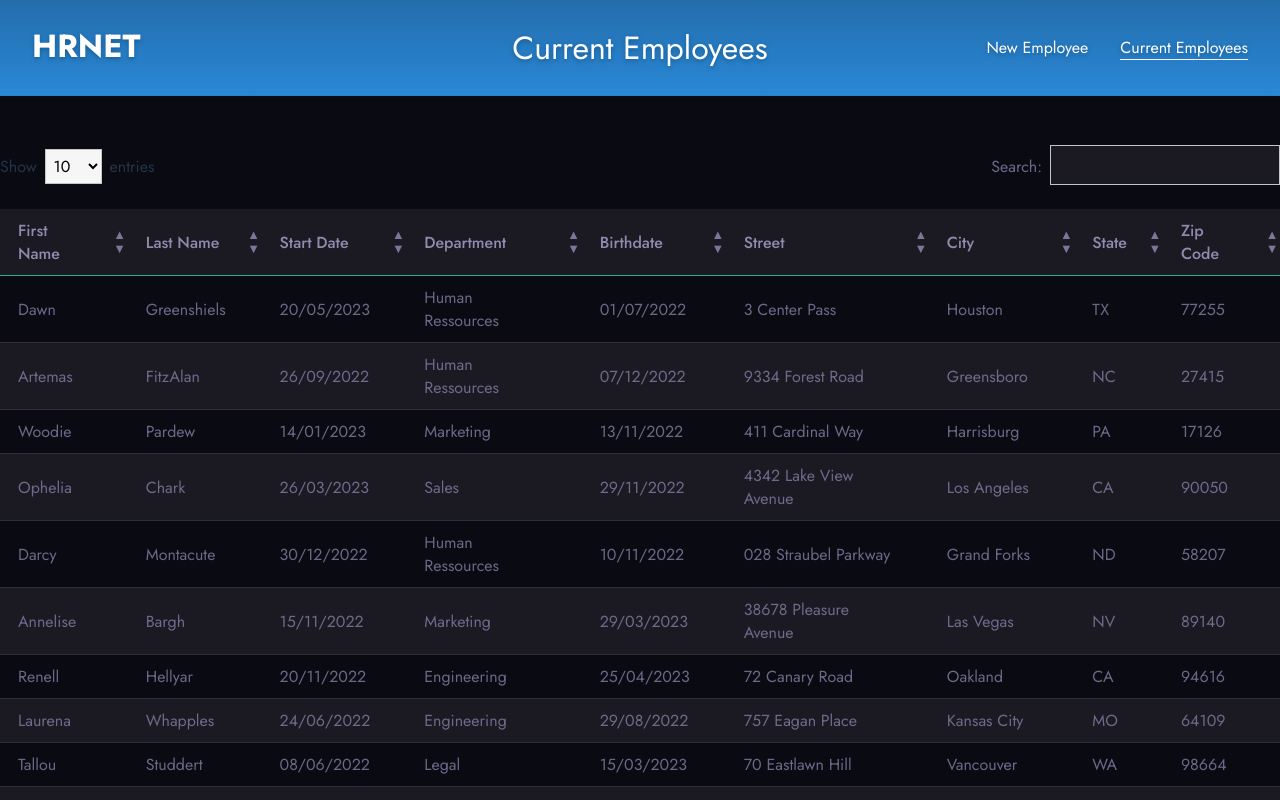
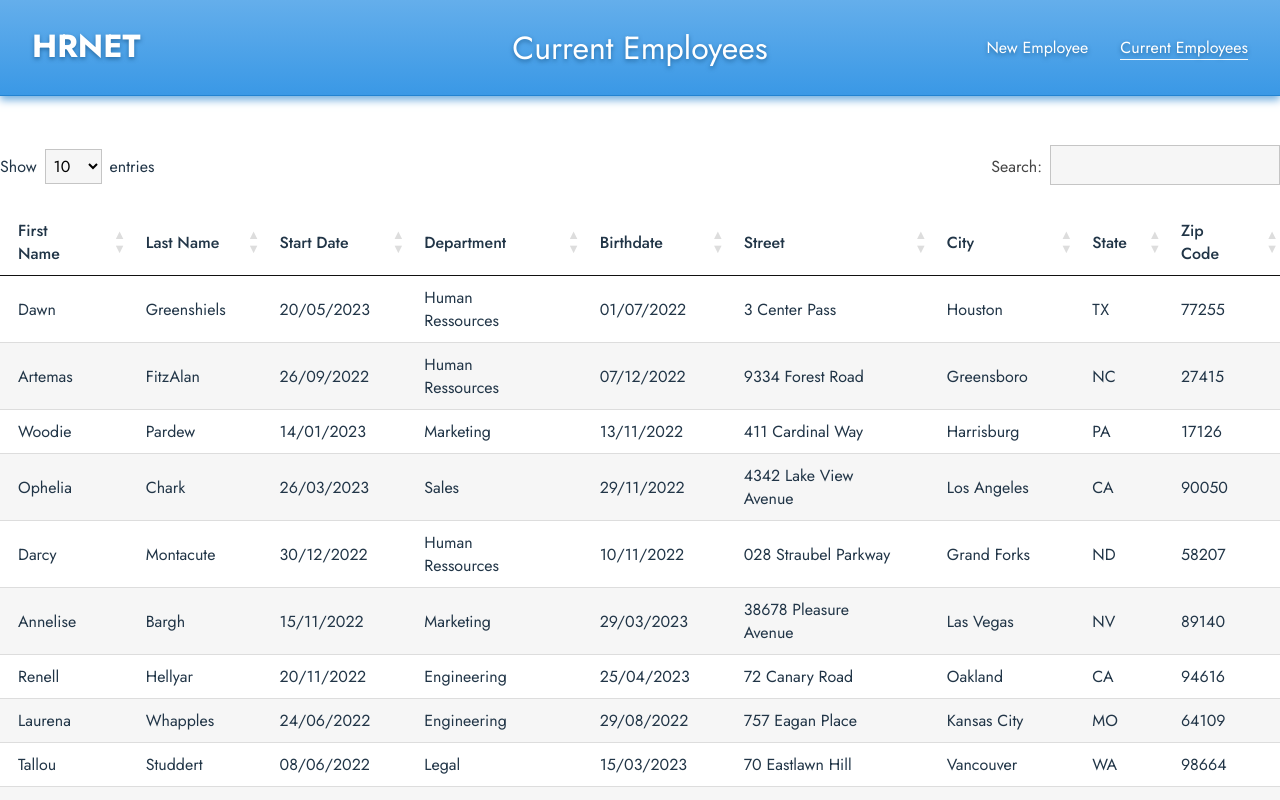
Before and after one commit to ask0ldd/Schoolwork-P14-StateAdded, a React (Vite) app: page /Schoolwork-P14-StateAdded/employee-list in a window 1280 px wide. Shown: the top 800 px of the page. Built offline with nearby package versions, Linux system fonts and the light colour scheme.

Commit message:
searchbar focus

```diff
--- a/src/components/DatasTable/SearchModule.tsx
+++ b/src/components/DatasTable/SearchModule.tsx
@@ -1,7 +1,7 @@
 /* eslint-disable @typescript-eslint/no-explicit-any */
 import './style/SearchModule.css'
 import { DatasTableContext } from './DatasTableContext'
-import { useContext } from "react"
+import { useContext, useState } from "react"
 
 /**
  * Component : Module adding a search functionality to the datatable.
@@ -9,6 +9,8 @@ import { useContext } from "react"
  * @return ( <SearchModule/> )
  */
 function SearchModule() {
+
+    const [inputFocus, setIntputFocus] = useState(false)
 
     const { dispatch, preset } = useContext(DatasTableContext)
     if(!dispatch) return(<></>)
@@ -19,12 +21,20 @@ function SearchModule() {
         border : "1px solid " + preset?.searchBar.inputBorderColor,
     }
 
+    const inputStyleFocus = {
+        ...inputStyle,
+        /*outline: "none",*/
+        outline : "1px solid " + preset?.searchBar.focusInputBorderColor,
+    }
+
     return (
         <div id="searchContainer">
         <label style={{color : preset?.searchBar.labelTextColor}} htmlFor='search'>Search:</label>
-        <input style={inputStyle} contentEditable id='search' type="text" onInput={
-            (e)=> dispatch({type : "search", payload : e.currentTarget.value })
-        }/>
+        <input onBlur={() => setIntputFocus(prevFocusState => !prevFocusState)}
+            onFocus={() => setIntputFocus(prevFocusState => !prevFocusState)}
+            style={inputFocus ? inputStyleFocus : inputStyle} contentEditable id='search' type="text"
+            onInput={(e)=> dispatch({type : "search", payload : e.currentTarget.value })}
+        />
         </div>
     )
 
--- a/src/components/DatasTable/presets/basePreset.ts
+++ b/src/components/DatasTable/presets/basePreset.ts
@@ -33,7 +33,7 @@ export const basePreset : IPreset = {
         textColor: "#213547",
         hoverBackgroundColor: "#0078d7",
         hoverTextColor: "#213547",
-        borderColor: "#fff",
+        borderColor: "#979797",
     },
     paginationNextPrevious:{
         textColor : "#213547",
--- a/src/components/DatasTable/presets/darkPreset.ts
+++ b/src/components/DatasTable/presets/darkPreset.ts
@@ -43,7 +43,7 @@ export const darkPreset : IPreset = {
         labelTextColor: "rgba(125, 118, 155, 0.867)",
         inputBackgroundColor: "rgb(27, 26, 35)",
         inputTextColor: "rgb(145, 138, 173)",
-        inputBorderColor: "rgb(47, 45, 59);",
+        inputBorderColor: "rgb(47, 45, 59)",
         focusInputBorderColor: "#30B383"
     },
     nEntries : {
--- a/src/components/DatasTable/style/SearchModule.css
+++ b/src/components/DatasTable/style/SearchModule.css
@@ -10,9 +10,9 @@
   align-items: center;
 }
 
-#searchContainer input:focus {
+/*#searchContainer input:focus {
   outline: 1px solid #0078d7;
-}
+}*/
 
 #searchContainer input {
   font-family: "Jost", sans-serif;
--- a/src/components/DatasTable/style/Table.css
+++ b/src/components/DatasTable/style/Table.css
@@ -8,6 +8,7 @@ table {
 
 tr {
   border-bottom: 1px solid #ddd;
+  height: 44px;
 }
 
 th {
--- a/src/index.css
+++ b/src/index.css
@@ -36,7 +36,7 @@ body {
   width: 100%;
   flex-shrink: 0;
   flex-grow: 1;
-  background: #0a0a12;
+  /*background: #0a0a12;*/
 }
 
 h1 {
--- a/src/pages/CurrentEmployees.tsx
+++ b/src/pages/CurrentEmployees.tsx
@@ -7,8 +7,8 @@ import { TableModel } from '../components/DatasTable/models/TableModel'
 import Header from '../components/Header'
 import Footer from '../components/Footer'
 import { useTypedSelector } from '../redux/hook/typedHooks'
-import { darkPreset } from '../components/DatasTable/presets/darkPreset'
-// import { basePreset } from '../components/DatasTable/presets/basePreset'
+// import { darkPreset } from '../components/DatasTable/presets/darkPreset'
+import { basePreset } from '../components/DatasTable/presets/basePreset'
 
 /**
  * Component : Displaying the current employees datatable page.
@@ -34,7 +34,7 @@ function CurrentEmployees() {
     <>
       <Header pageTitle='Current Employees'/>
       <main className='mainCE'>
-        <DatasTable tableModel={tableModel} tableDatas={employeesList} preset={darkPreset}/>
+        <DatasTable tableModel={tableModel} tableDatas={employeesList} preset={basePreset}/>
       </main>
       <Footer/>
     </>
--- a/src/style/CurrentEmployees.css
+++ b/src/style/CurrentEmployees.css
@@ -6,7 +6,7 @@
   max-width: 1440px;
   padding-top: 3rem;
   min-height: calc(100vh - 16rem);
-  background: #0a0a12;
+  /*background: #0a0a12;*/
 }
 
 #entriesNSearchContainer,
```
Also changed, not shown: src/components/DatasTable/Pagination.tsx (+10 -5 lines).
